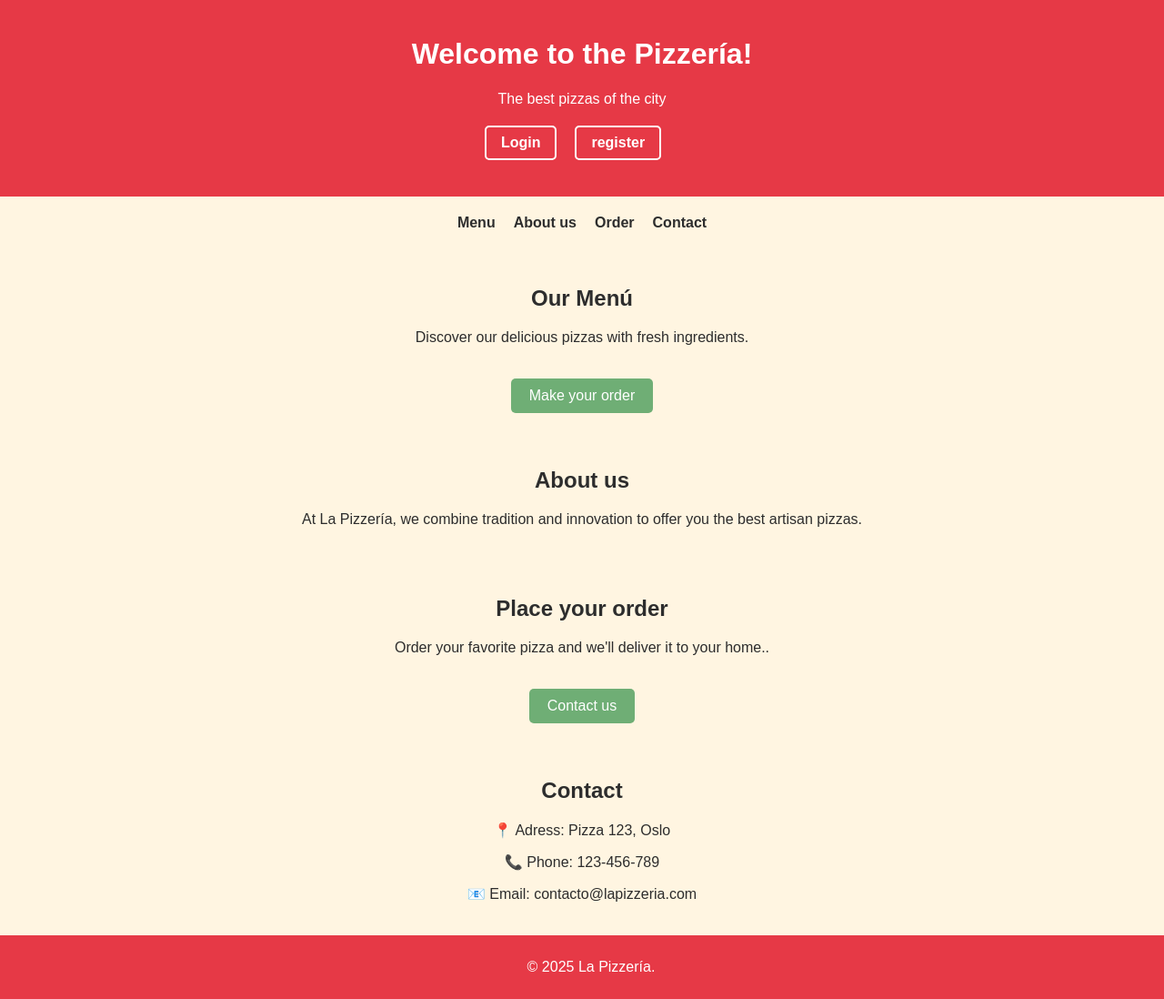
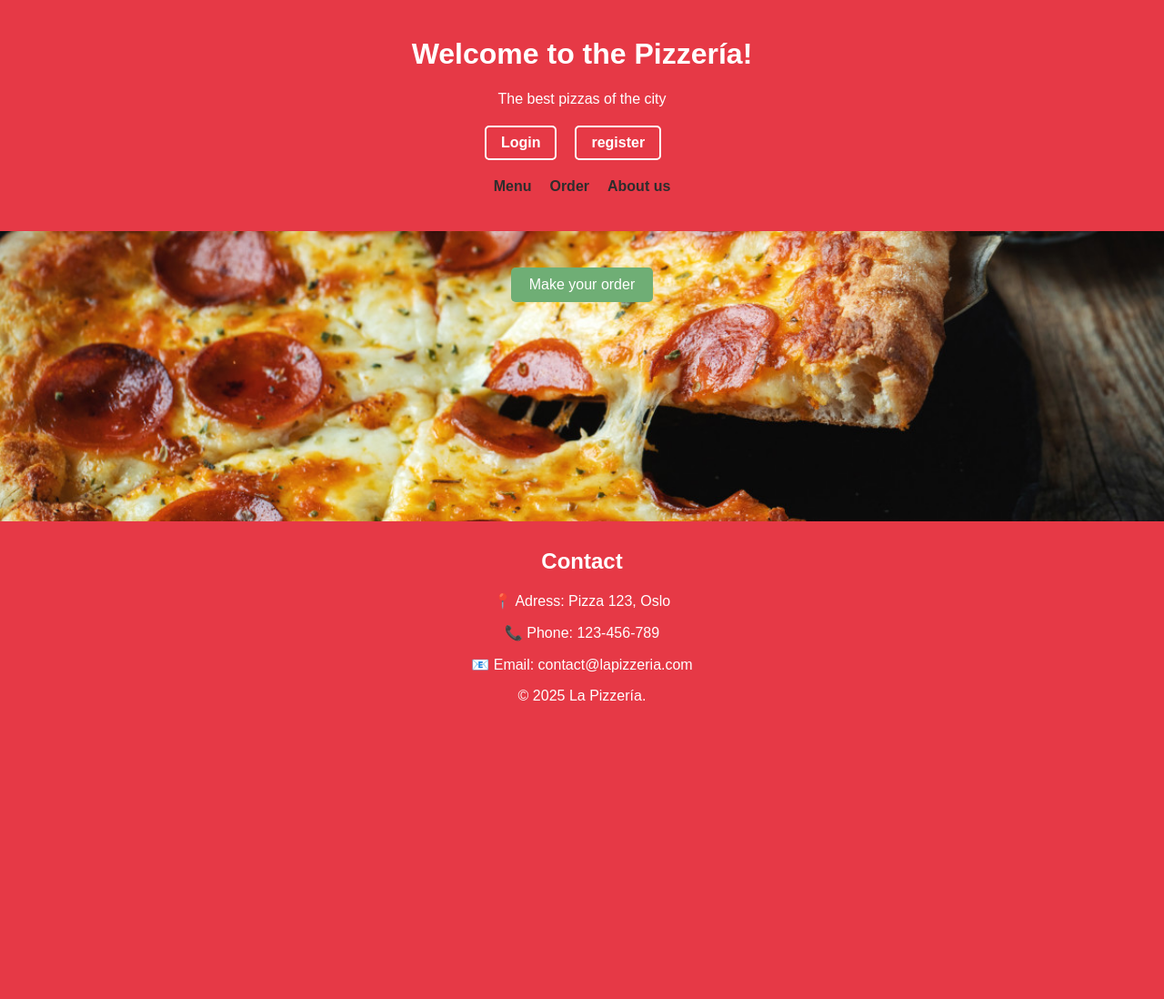
Before and after one commit to sindrenv/Pizza-Website, a Django app: page / in a window 1280 px wide. Shown: the whole page at 91% size. After the commit the page ends 770 px from the top, so only its background shows below. Run offline with Django 5.2, Linux system fonts and the light colour scheme.

Commit message:
Main design, cart and order

```diff
--- a/Pizza_App/templates/Pizza_App/home.html
+++ b/Pizza_App/templates/Pizza_App/home.html
@@ -6,11 +6,23 @@
     <meta name="viewport" content="width=device-width, initial-scale=1.0">
     <title>The Pizzería</title>
     <style>
+        html, body {
+            height: 100%;
+            margin: 0;
+            padding: 0;
+            display: flex;
+            flex-direction: column;
+}
+
         body {
-            margin: 0;
             font-family: Arial, sans-serif;
-            background-color: #FFF5E1;
-            color: #2D2D2D;
+            background: url("/media/pizzas/background.jpg") no-repeat center center fixed;
+            background-size: cover;
+        }
+
+        .content {
+            background-color: rgba(255, 248, 220, 0.9); /* semi-transparent background */
+            padding: 20px;
         }
 
         header {
@@ -53,10 +65,8 @@
             color: white;
             text-align: center;
             padding: 10px;
-            position: relative;
-            bottom: 0;
-            width: 100%;
-        }
+            margin-top: auto;  /* Pushes footer to bottom */
+}
 
         .header-container {
             display: flex;
@@ -80,6 +90,8 @@
         .login-nav a:hover {
             background-color: white; /* Fondo blanco al pasar el mouse */
             color: #E63946; /* Texto rojo */
+
+
         }
     </style>
 
@@ -88,45 +100,32 @@
 <body>
     <header>
         <h1>Welcome to the Pizzería!</h1>
-        <p>The best pizzas of the city </p>
+        <p>The best pizzas of the city</p>
+
         <nav class="login-nav">
             <a href="{% url 'login' %}">Login</a>
             <a href="{% url 'register' %}">register</a>
         </nav>
+
+        <nav class="main-nav">
+            <a href="{% url 'menu' %}">Menu</a>
+            <a href="{% url 'order' %}">Order</a>
+            <a href="#about">About us</a>
+        </nav>
     </header>
 
-    <nav>
-        <a href="{% url 'menu' %}">Menu</a>
-        <a href="#about">About us</a>
-        <a href="{% url 'order' %}">Order</a>
-        <a href="#contact">Contact</a>
-    </nav>
 
-    <section id="menu">
-        <h2>Our Menú</h2>
-        <p>Discover our delicious pizzas with fresh ingredients.</p>
-        <a href="#order" class="cta-button">Make your order</a>
+
+    <section>
+        <a href="{% url 'order' %}"class="cta-button">Make your order</a>
     </section>
 
-    <section id="about">
-        <h2>About us</h2>
-        <p>At La Pizzería, we combine tradition and innovation to offer you the best artisan pizzas.</p>
-    </section>
 
-    <section id="order">
-        <h2>Place your order</h2>
-        <p>Order your favorite pizza and we'll deliver it to your home..</p>
-        <a href="#contact" class="cta-button">Contact us</a>
-    </section>
-
-    <section id="contact">
+    <footer>
         <h2>Contact</h2>
         <p>📍 Adress: Pizza 123, Oslo</p>
         <p>📞 Phone: 123-456-789</p>
-        <p>📧 Email: contacto@lapizzeria.com</p>
-    </section>
-
-    <footer>
+        <p>📧 Email: contact@lapizzeria.com</p>
         <p>&copy; 2025 La Pizzería.</p>
     </footer>
 </body>
--- a/Pizza_App/templates/menu.html
+++ b/Pizza_App/templates/menu.html
@@ -76,7 +76,7 @@
     {% endfor %}
 </div>
 
-<a href="{% url 'order' %}">Order Now</a>
+<a href="{% url 'order' %}"class="cta-button">Order Now</a>
 
 <style>
     .pizza-container{
--- a/Pizza_App/views.py
+++ b/Pizza_App/views.py
@@ -1,6 +1,9 @@
 from django.shortcuts import redirect, render
 from django.contrib.auth import authenticate, login
 from django.contrib.auth.models import User
+from django.contrib import messages
+from django.shortcuts import render, get_object_or_404
+from .models import Order, OrderPizza
 
 
 from .models import Pizza, Order, Customer, OrderPizza, PizzaSize
@@ -58,15 +61,13 @@ def order(request):
                     # ------------------------------
                     # 💾 Save OrderPizza
                     # ------------------------------
-                    OrderPizza.objects.create(
-                        order=order,
-                        pizza=pizza,
-                        quantity=quantity,
-                        price_at_time=pizza_size.price
-                    )
-
-                    # 💰 Update Total
-                    total += pizza_size.price * quantity
+                OrderPizza.objects.create(
+                    order=order,
+                    pizza=pizza,
+                    quantity=quantity,
+                    price_at_time=pizza_size.price
+                )
+                print(f"Added {quantity}x {pizza.name} to order {order.id}")
 
         # ------------------------------
         # 💳 Save Final Total to Order
@@ -88,8 +89,19 @@ def order(request):
     # ------------------------------
     return render(request, 'order.html', {'pizzas': pizzas})
 
-def confirmation(request):
-    return render(request, 'confirmation.html')
+def order_confirmation(request, order_id):
+    order = get_object_or_404(Order, id=order_id)
+    order_items = OrderPizza.objects.filter(order=order)
+
+    total = sum(item.price_at_time * item.quantity for item in order_items)
+    print("Order Items:", order.orderpizza_set.all())
+
+    return render(request, 'confirmation.html', {
+        'order': order,
+        'order_items': order_items,
+        'total': total,
+        'customer': order.customer if hasattr(order, 'customer') else None,
+    })
 
 def add_to_cart(request):
     if request.method == 'POST':
@@ -112,7 +124,8 @@ def add_to_cart(request):
         cart.append(item)
         request.session['cart'] = cart
 
-        return redirect('view_cart')
+        messages.success(request, "🍕 Pizza added to cart!")
+        return redirect('order')  # 👈 Redirects back to the order page
 
     return redirect('menu')
 
@@ -152,6 +165,8 @@ def checkout(request):
                 quantity=quantity,
                 price_at_time=pizza_size.price
             )
+            print("OrderPizza count for order", order.id, "=", order.orderpizza_set.count())
+
 
         order.total = total
         order.save()
--- a/Pizza_Restaurant/settings.py
+++ b/Pizza_Restaurant/settings.py
@@ -129,5 +129,6 @@ DEFAULT_AUTO_FIELD = "django.db.models.BigAutoField"
 import os
 
 # Media settings
+DEBUG = True
 MEDIA_URL = '/media/'  # URL prefix for media files
 MEDIA_ROOT = os.path.join(BASE_DIR, 'media')  # Folder where media files will be stored
--- a/Pizza_Restaurant/urls.py
+++ b/Pizza_Restaurant/urls.py
@@ -19,17 +19,17 @@ from django.conf.urls.static import static
 from django.contrib import admin
 from django.urls import path
 from Pizza_App import views
-from Pizza_App.views import order, confirmation
+from Pizza_App.views import order, order_confirmation
 
 urlpatterns = [
     path("admin/", admin.site.urls),
     path('', views.home, name='home'),
     path('menu/', views.menu, name='menu'),
     path('order/', views.order, name='order'),
-    path('order/success/', views.confirmation, name='order_success'),
+    path('order/success/', views.order_confirmation, name='order_success'),
     path('login/', views.login_view, name='login'),
     path('register/', views.register_view, name='register'),
-    path('confirmation/<int:order_id>/', confirmation, name='confirmation'),
+    path('confirmation/<int:order_id>/', order_confirmation, name='confirmation'),
 
     # 🛒 Shopping Cart URLs
     path('add-to-cart/', views.add_to_cart, name='add_to_cart'),
```
Also changed, not shown: Pizza_App/templates/confirmation.html (+67 -5 lines), Pizza_App/templates/order.html (+26 -0 lines), db.sqlite3, media/pizzas/background.jpg (added), 4 other files.
